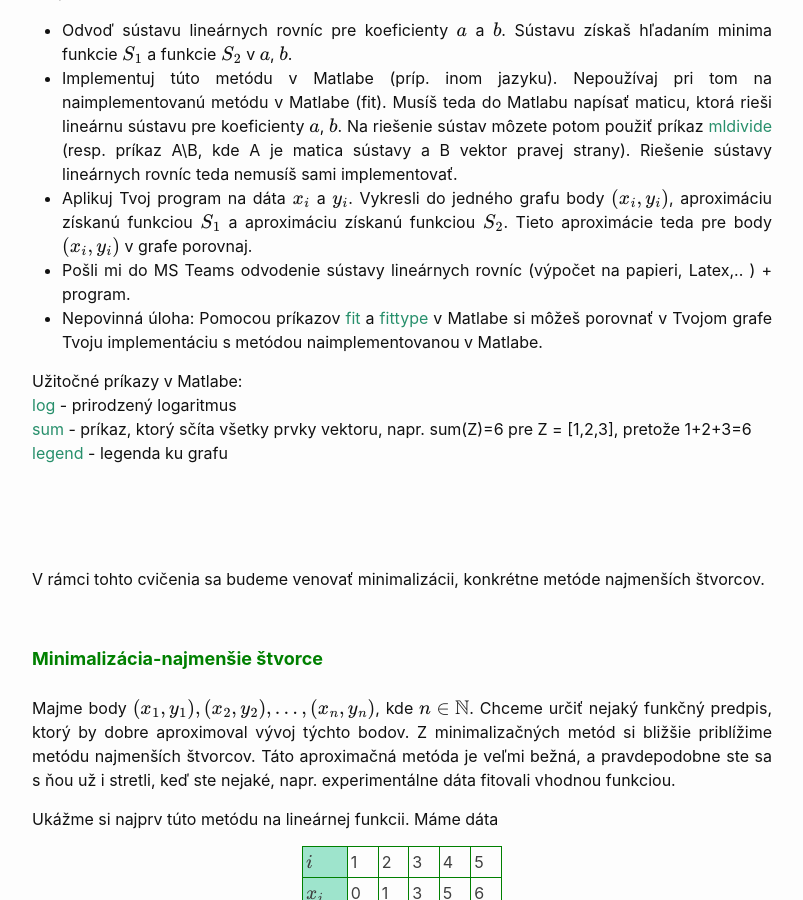
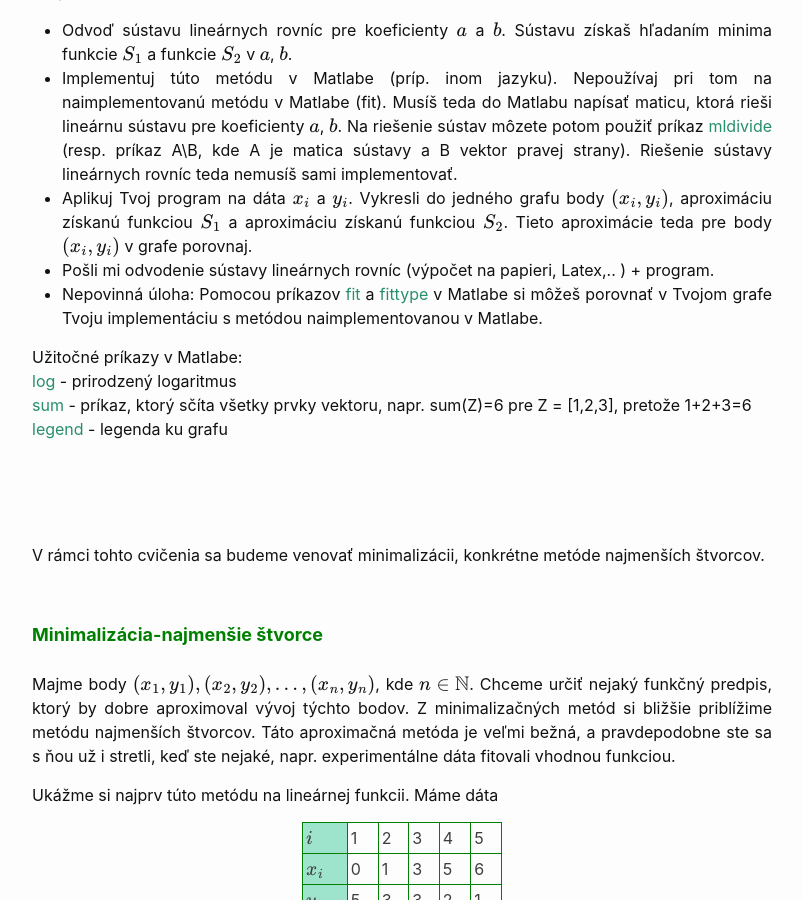
Before and after one commit to maslarova/maslarova.github.io, a Jekyll site: the page built from _posts/2021-03-25-cvicenie6.md, in a window 1280 px wide and 900 px high, scrolled down 883 px. Shown: the whole window, without its empty margins (238-1041 px from the left). Built offline with Jekyll 4.4.1, drawn with Linux system fonts in a browser that asks for light colours.

Commit message:
2021-03-25-cvicenie6.md

```diff
--- a/_posts/2021-03-25-cvicenie6.md
+++ b/_posts/2021-03-25-cvicenie6.md
@@ -39,7 +39,7 @@ Tvojou úlohou bude:
 - Odvoď sústavu lineárnych rovníc pre koeficienty $a$ a $b$. Sústavu získaš hľadaním minima funkcie $S_1$ a funkcie $S_2$ v $a$, $b$.
 - Implementuj túto metódu v Matlabe (príp. inom jazyku). Nepoužívaj pri tom na naimplementovanú metódu v Matlabe (fit). Musíš teda do Matlabu napísať maticu, ktorá rieši lineárnu sústavu pre koeficienty $a$, $b$. Na riešenie sústav môzete potom použiť príkaz [mldivide](https://www.mathworks.com/help/matlab/ref/mldivide.html) (resp. príkaz A\B, kde A je matica sústavy a B vektor pravej strany). Riešenie sústavy lineárnych rovníc teda nemusíš sami implementovať.
 - Aplikuj Tvoj program na dáta $x_i$ a $y_i$. Vykresli do jedného grafu body $(x_i,y_i)$, aproximáciu získanú funkciou $S_1$ a aproximáciu získanú funkciou $S_2$. Tieto aproximácie teda pre body $(x_i,y_i)$ v grafe porovnaj.
-- Pošli mi do MS Teams odvodenie sústavy lineárnych rovníc (výpočet na papieri, Latex,.. ) + program.
+- Pošli mi odvodenie sústavy lineárnych rovníc (výpočet na papieri, Latex,.. ) + program.
 - Nepovinná úloha: Pomocou príkazov [fit](https://www.mathworks.com/help/curvefit/fit.html) a [fittype](https://www.mathworks.com/help/curvefit/fittype.html) v Matlabe si môžeš porovnať v Tvojom grafe Tvoju implementáciu s metódou naimplementovanou v Matlabe.
 
 Užitočné príkazy v Matlabe: <br />
```
